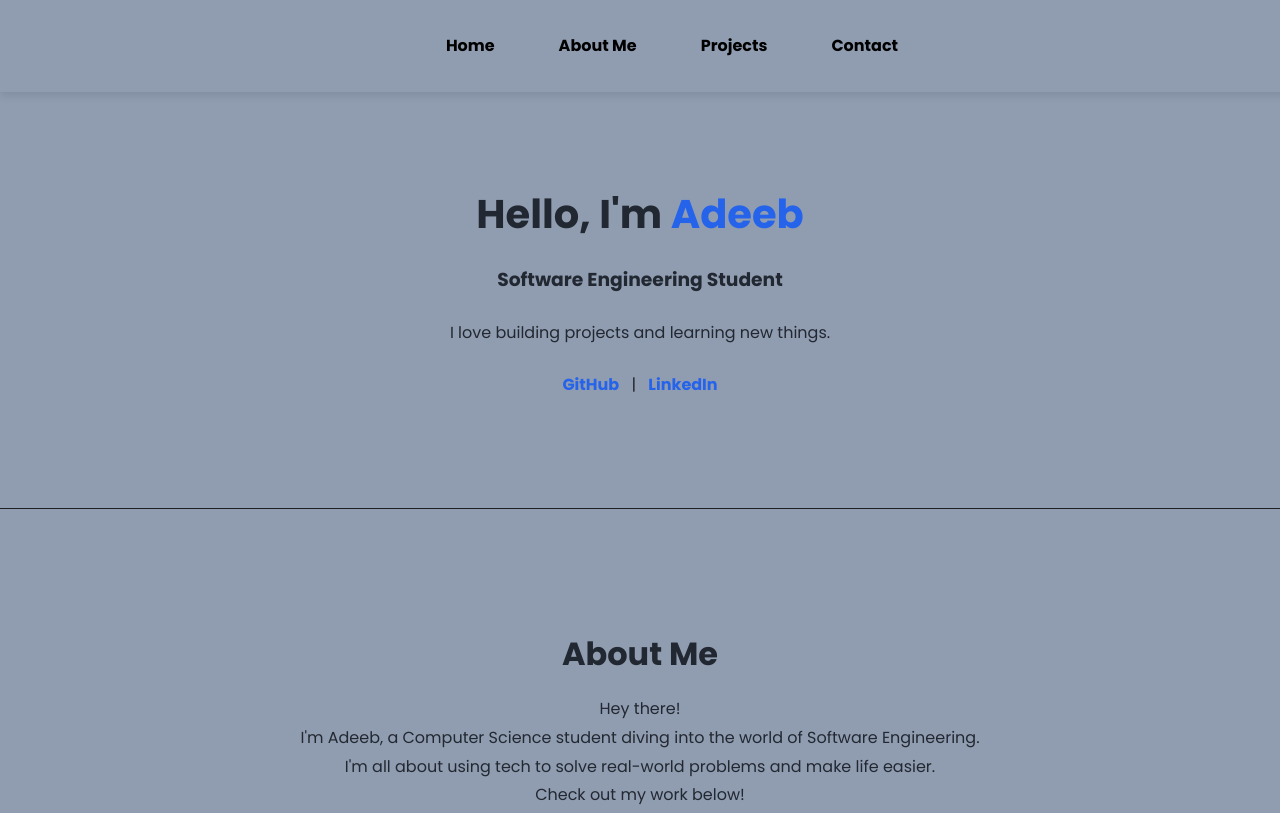
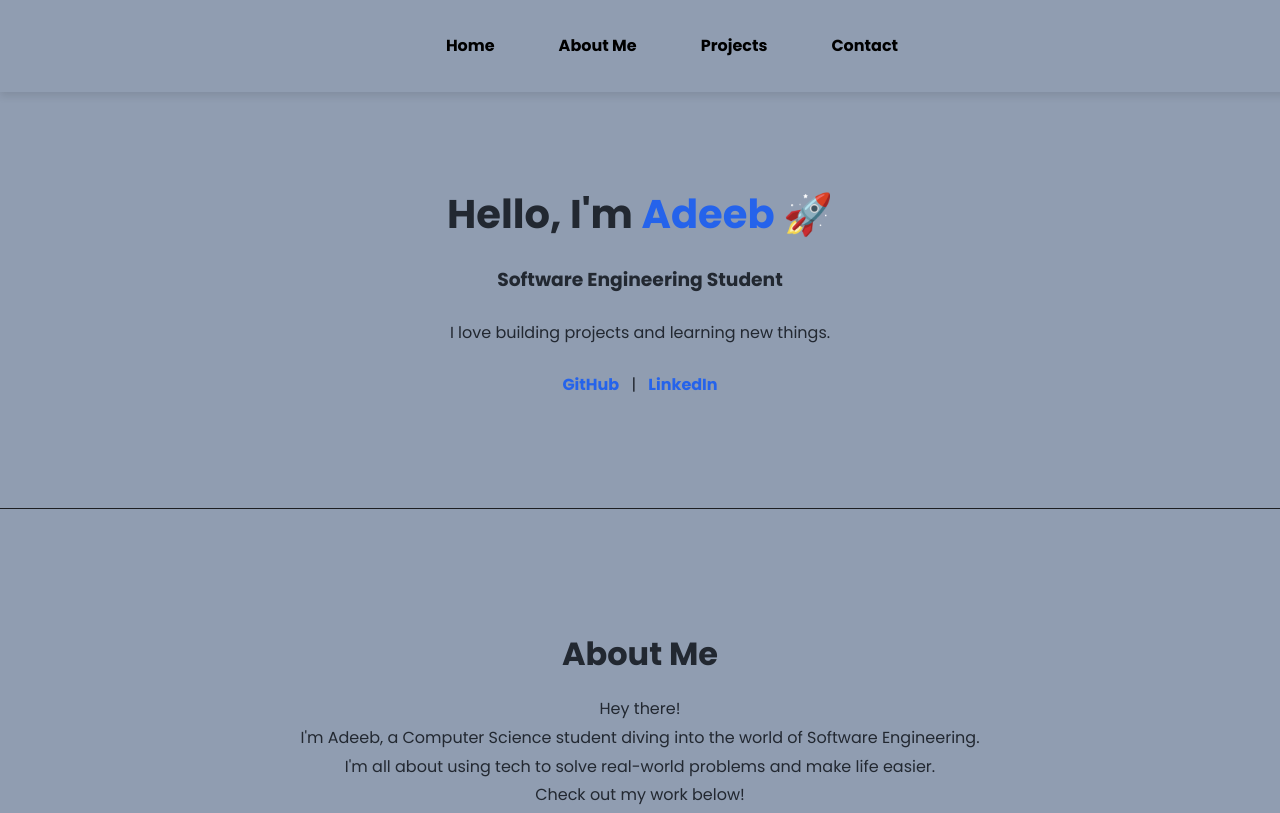
Before and after one commit to adeebiqbal04/personal-website, a plain HTML site: page index.html in a window 1280 px wide. Shown: the top 813 px of the page. Drawn offline with Linux system fonts and the light colour scheme.

Commit message:
Test CI/CD deployment with small change

```diff
--- a/index.html
+++ b/index.html
@@ -25,7 +25,7 @@
         <div class="hero-content">
             <!-- <img src="images/chill guy.webp" alt="Profile Picture" class="hero-image"> -->
             <div class="hero-text">
-                <h1>Hello, I'm <span>Adeeb</span></h1>
+                <h1>Hello, I'm <span>Adeeb 🚀</span></h1>
                 <h3>Software Engineering Student</h3>
                 <p>
                     I love building projects and learning new things.
```
